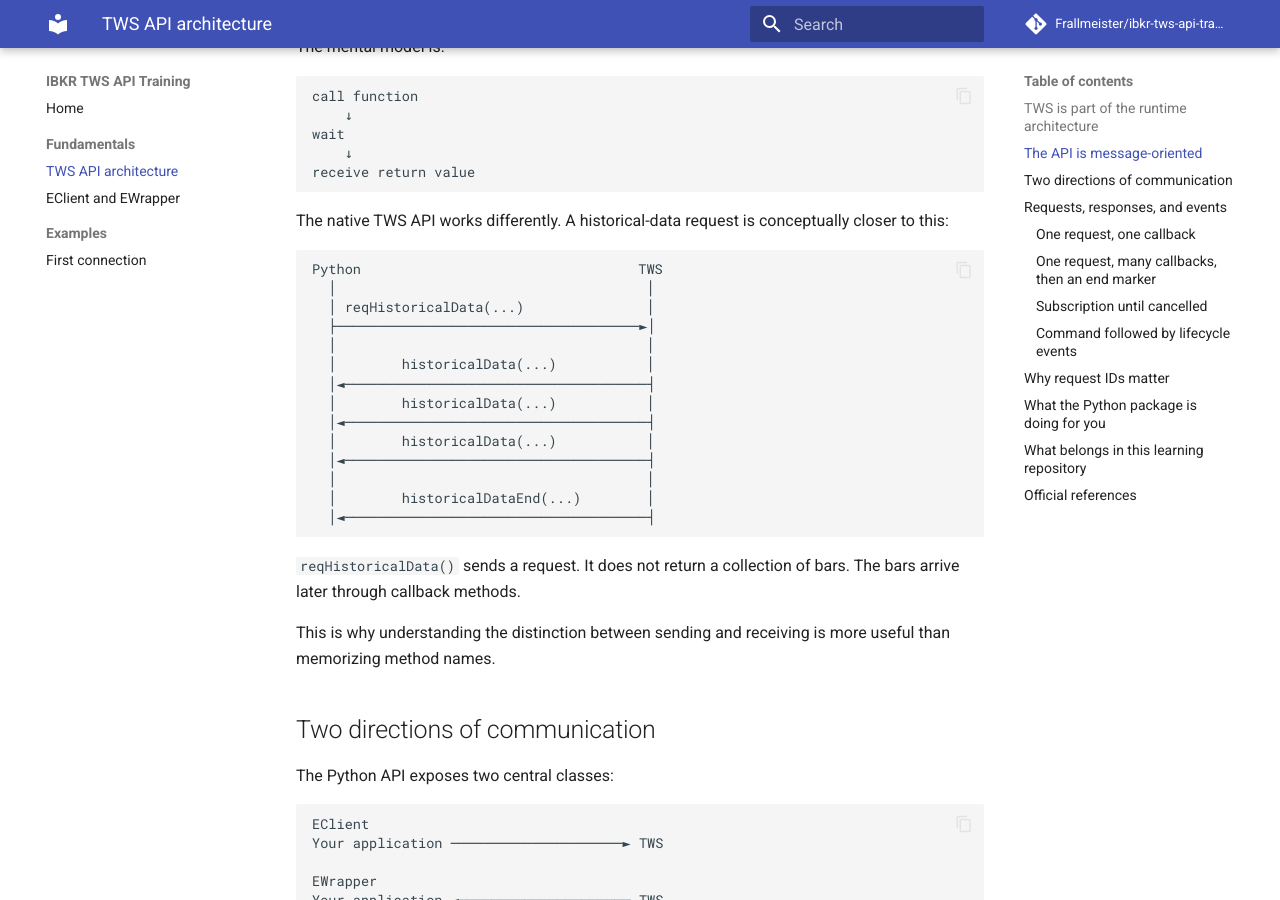
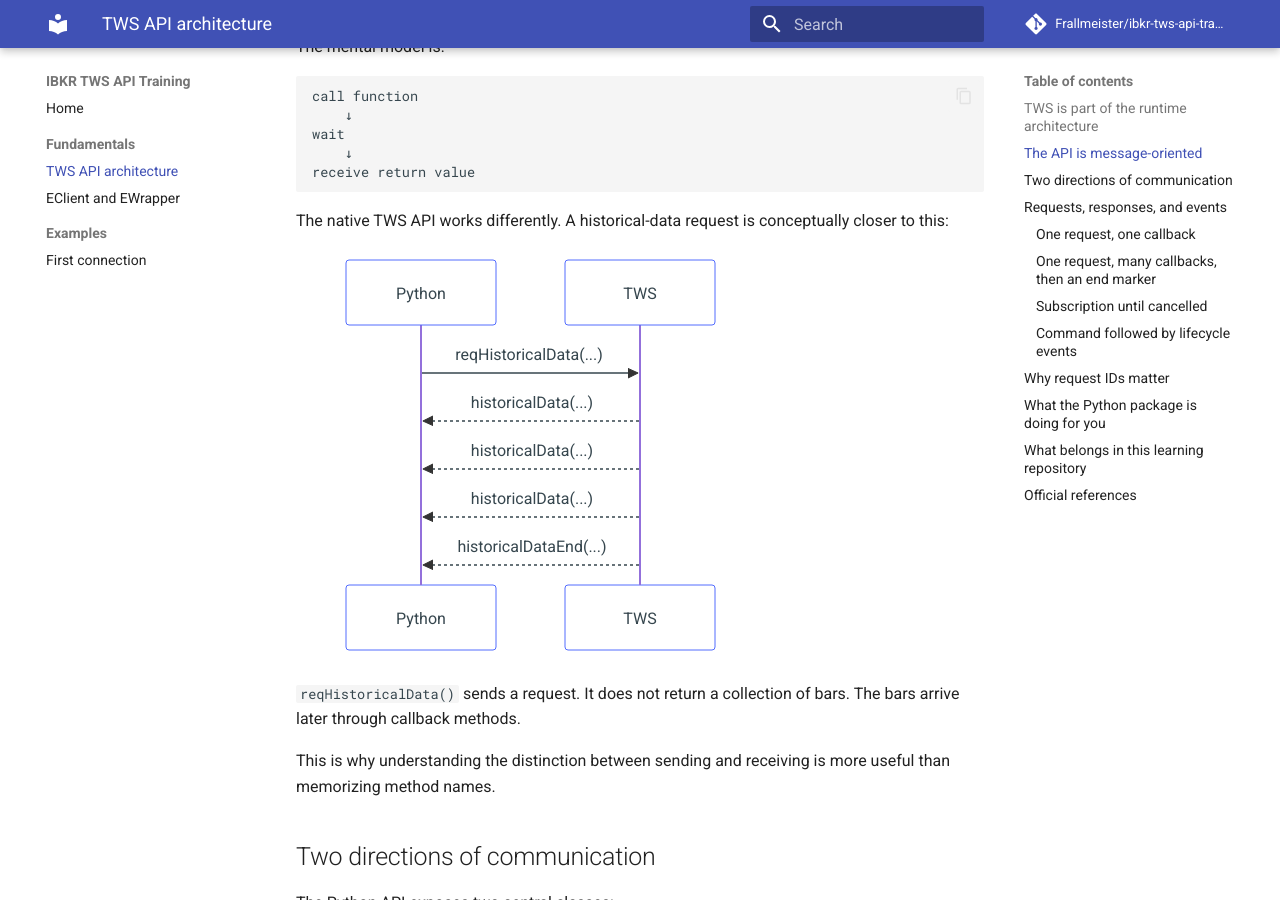
Before and after one commit to Frallmeister/ibkr-tws-api-training, an MkDocs documentation site: the page built from docs/fundamentals/architecture.md, in a window 1280 px wide and 900 px high, scrolled down 1159 px. Built offline with MkDocs 1.6.1 and Material for MkDocs 9.7.7, drawn with Linux system fonts in a browser that asks for light colours; comment, search, counter and statistics services are not loaded; some of the changed lines change nothing that is shown.

Commit message:
Fix buggy message diagram with mermaid

````diff
--- a/docs/fundamentals/architecture.md
+++ b/docs/fundamentals/architecture.md
@@ -53,21 +53,16 @@
 
 The native TWS API works differently. A historical-data request is conceptually closer to this:
 
-```text
-Python                                  TWS
-  │                                      │
-  │ reqHistoricalData(...)               │
-  ├─────────────────────────────────────►│
-  │                                      │
-  │        historicalData(...)           │
-  │◄─────────────────────────────────────┤
-  │        historicalData(...)           │
-  │◄─────────────────────────────────────┤
-  │        historicalData(...)           │
-  │◄─────────────────────────────────────┤
-  │                                      │
-  │        historicalDataEnd(...)        │
-  │◄─────────────────────────────────────┤
+```mermaid
+sequenceDiagram
+    participant Python
+    participant TWS
+
+    Python->>TWS: reqHistoricalData(...)
+    TWS-->>Python: historicalData(...)
+    TWS-->>Python: historicalData(...)
+    TWS-->>Python: historicalData(...)
+    TWS-->>Python: historicalDataEnd(...)
 ```
 
 `reqHistoricalData()` sends a request. It does not return a collection of bars. The bars arrive later through callback methods.
--- a/mkdocs.yml
+++ b/mkdocs.yml
@@ -26,7 +26,11 @@
 markdown_extensions:
   - admonition
   - pymdownx.details
-  - pymdownx.superfences
+  - pymdownx.superfences:
+      custom_fences:
+        - name: mermaid
+          class: mermaid
+          format: !!python/name:pymdownx.superfences.fence_code_format
   - pymdownx.highlight:
       anchor_linenums: true
   - toc:
````
